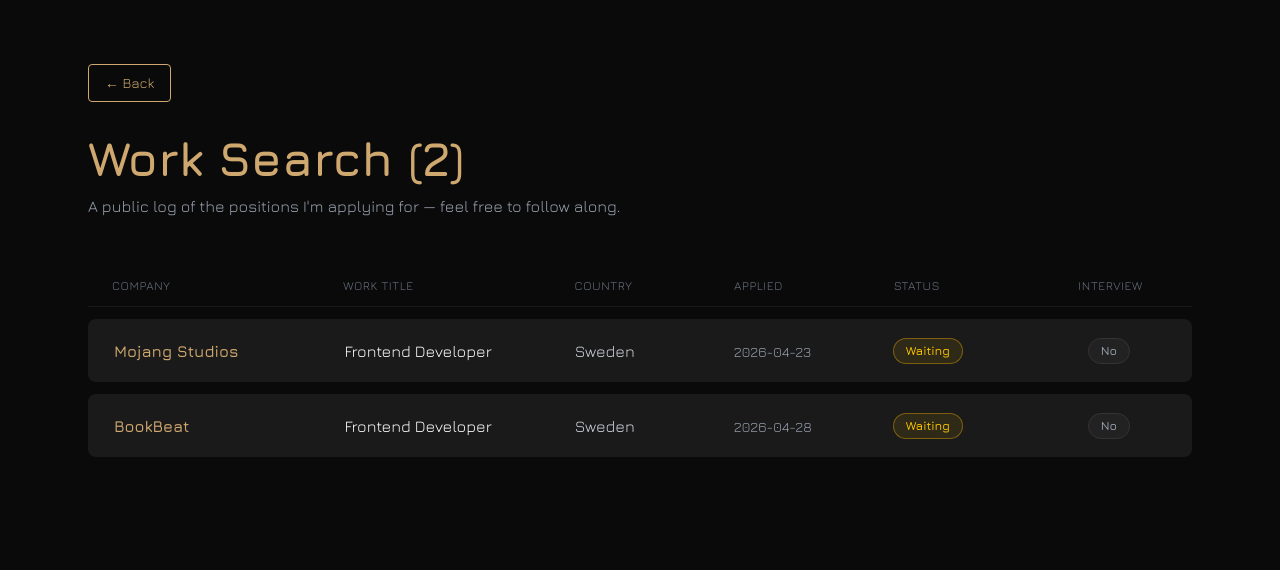
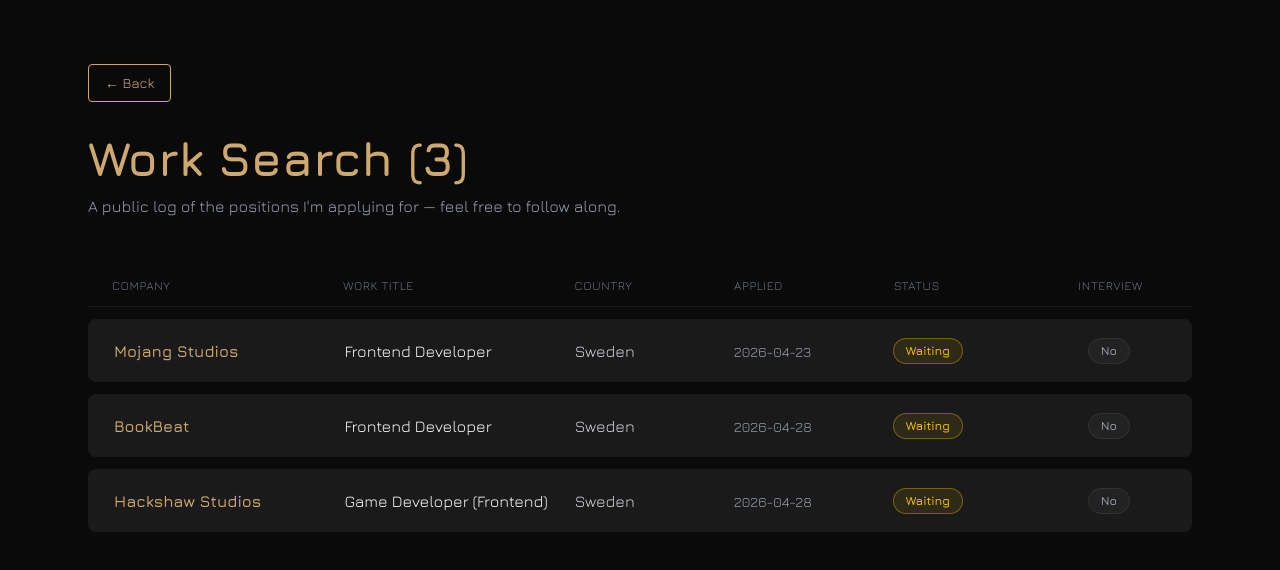
Before and after one commit to TobiasKjernell/portfolio, a React (Vite) app: page /worksearch in a window 1280 px wide. Shown: the top 570 px of the page. Built offline with nearby package versions, Linux system fonts and the light colour scheme.

Commit message:
added work search

```diff
--- a/src/pages/WorkSearchPage/index.tsx
+++ b/src/pages/WorkSearchPage/index.tsx
@@ -26,6 +26,15 @@
         id: 2,
         company: 'BookBeat',
         workTitle: 'Frontend Developer',
+        country: 'Sweden',
+        appliedDate: '2026-04-28',
+        status: 'Waiting',
+        interview: false,
+    },
+    {
+        id: 3,
+        company: 'Hackshaw Studios',
+        workTitle: 'Game Developer (Frontend)',
         country: 'Sweden',
         appliedDate: '2026-04-28',
         status: 'Waiting',
```
